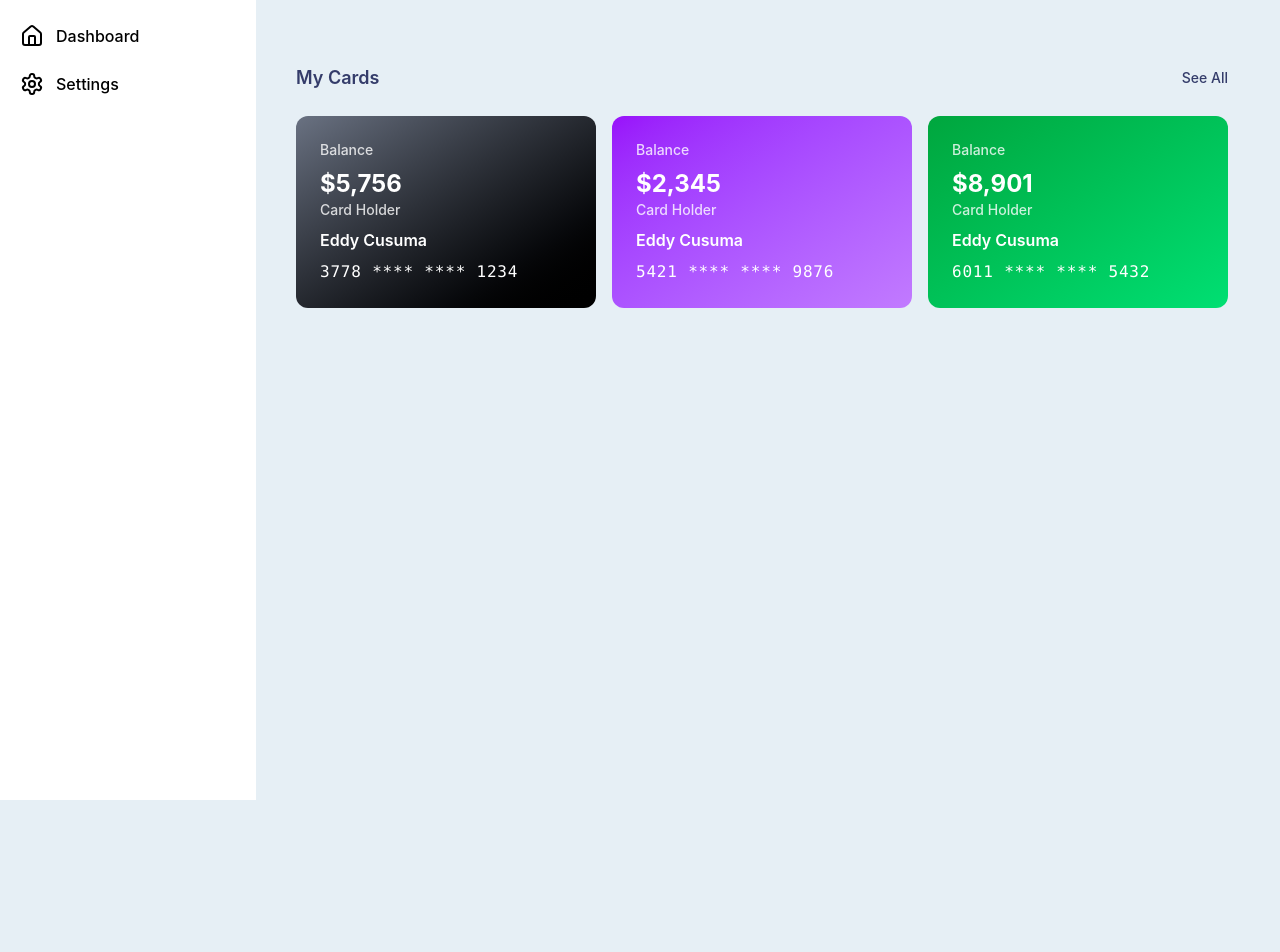
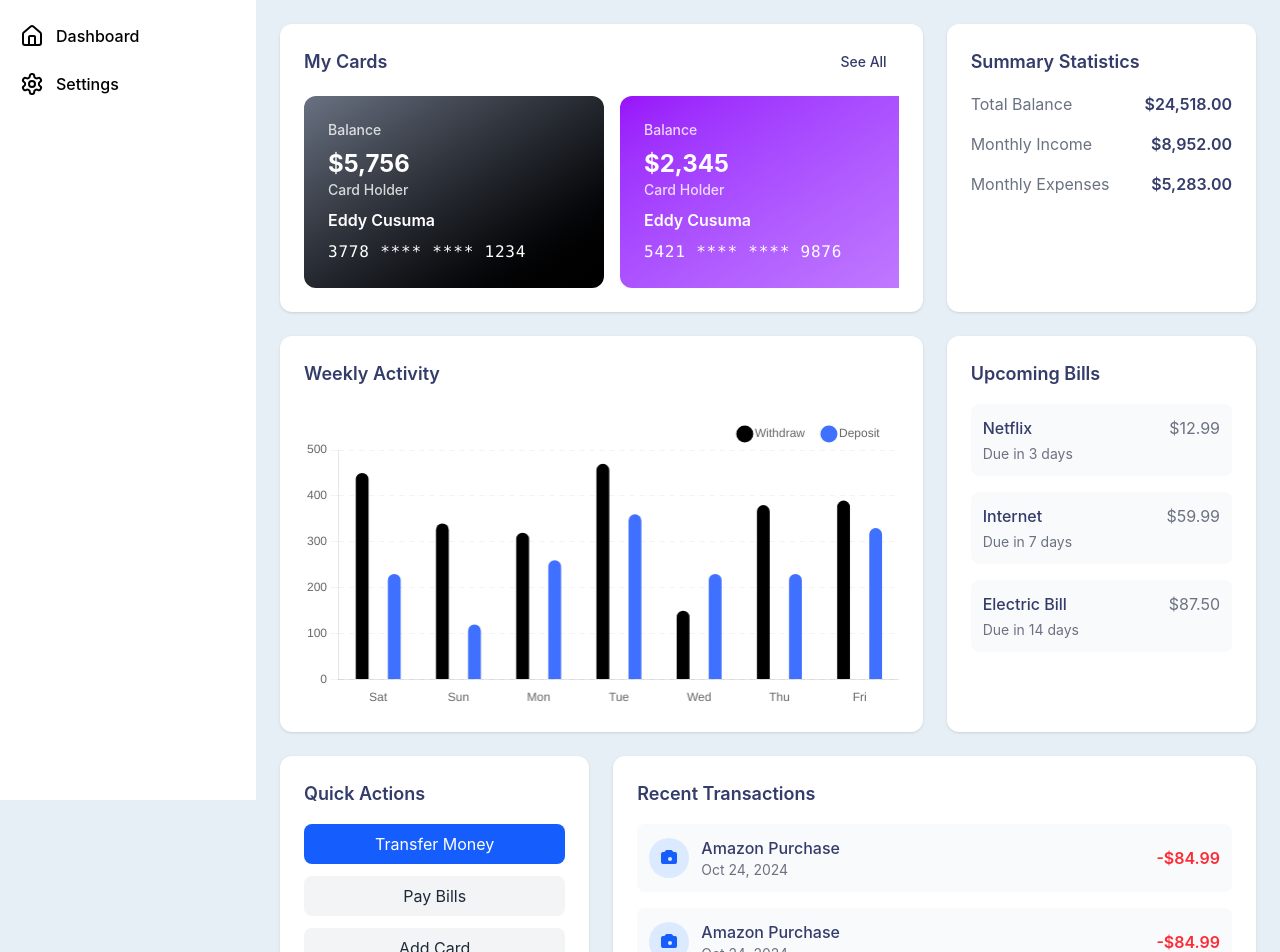
Before and after one commit to bankotij/fin-dash, a React (Vite) app: page / in a window 1280 px wide. Shown: the top 952 px of the page. Before the commit the page ends 800 px from the top, so only its background shows below. Built offline with nearby package versions, Linux system fonts and the light colour scheme.

Commit message:
Added template card + base layout for sections

```diff
--- a/package.json
+++ b/package.json
@@ -13,6 +13,7 @@
     "@tailwindcss/vite": "^4.0.8",
     "lucide-react": "^0.476.0",
     "react": "^19.0.0",
+    "react-chartjs-2": "^5.3.0",
     "react-dom": "^19.0.0",
     "react-router-dom": "^7.2.0",
     "tailwindcss": "^4.0.8"
--- /dev/null
+++ b/src/Charts/WeeklyExpenseChart.tsx
@@ -0,0 +1,103 @@
+"use client";
+
+import { Bar } from "react-chartjs-2";
+import {
+	Chart as ChartJS,
+	CategoryScale,
+	LinearScale,
+	BarElement,
+	Title,
+	Tooltip,
+	Legend,
+	ChartOptions,
+} from "chart.js";
+
+ChartJS.register(
+	CategoryScale,
+	LinearScale,
+	BarElement,
+	Title,
+	Tooltip,
+	Legend
+);
+
+const options: ChartOptions<"bar"> = {
+	responsive: true,
+	plugins: {
+		legend: {
+			position: "top",
+			align: "end",
+			labels: {
+				usePointStyle: true,
+				pointStyle: "circle",
+				boxWidth: 8,
+				padding: 20,
+			},
+		},
+		tooltip: {
+			backgroundColor: "white",
+			titleColor: "#1E293B",
+			bodyColor: "#1E293B",
+			borderColor: "#E2E8F0",
+			borderWidth: 1,
+			padding: 12,
+			displayColors: false,
+		},
+	},
+	scales: {
+		x: {
+			grid: {
+				display: false,
+			},
+		},
+		y: {
+			grid: {
+				color: "#F3F3F5",
+			},
+			min: 0,
+			max: 500,
+			ticks: {
+				stepSize: 100,
+			},
+			border: {
+				dash: [5, 5],
+			},
+		},
+	},
+	maintainAspectRatio: false,
+};
+
+const data = {
+	labels: ["Sat", "Sun", "Mon", "Tue", "Wed", "Thu", "Fri"],
+	datasets: [
+		{
+			label: "Withdraw",
+			data: [450, 340, 320, 470, 150, 380, 390],
+			backgroundColor: "#000000",
+			borderRadius: 10,
+			order: 1,
+			barPercentage: 0.4,
+		},
+		{
+			label: "Deposit",
+			data: [230, 120, 260, 360, 230, 230, 330],
+			backgroundColor: "#4070FF",
+			borderRadius: 10,
+			order: 2,
+			barPercentage: 0.4,
+		},
+	],
+};
+
+export function WeeklyActivityChart() {
+	return (
+		<div>
+			<div className="flex items-center justify-between pb-5">
+				<h2 className="text-lg font-semibold">Weekly Activity</h2>
+			</div>
+			<div style={{ height: "300px" }}>
+				<Bar options={options} data={data} />
+			</div>
+		</div>
+	);
+}
--- a/src/components/Card/CardCarousel.tsx
+++ b/src/components/Card/CardCarousel.tsx
@@ -6,7 +6,6 @@ interface CreditCardProps {
 	gradientFrom: string;
 	gradientTo: string;
 }
-
 
 const CreditCard = ({
 	balance,
@@ -62,7 +61,7 @@ export const CardCarousel = () => {
 
 	return (
 		<div className="rounded-xl">
-			<div className="flex items-center justify-between p-6 pl-0 pr-0 ">
+			<div className="flex items-center justify-between pb-5">
 				<h2 className="text-lg font-semibold">My Cards</h2>
 				<button className="text-sm font-medium text-primary-600 hover:bg-gray-50 px-3 py-1 rounded-md transition-colors">
 					See All
--- /dev/null
+++ b/src/components/Containers/BaseLayoutCard.tsx
@@ -0,0 +1,16 @@
+import  { ReactNode } from "react";
+
+interface BaseLayoutCardProps {
+	children: ReactNode;
+	className?: string;
+}
+
+export function BaseLayoutCard({
+	children,
+	className = "",
+}: BaseLayoutCardProps) {
+	const baseStyles = "rounded-xl bg-white p-6 h-full shadow-sm";
+	const combinedClasses = `${baseStyles} ${className}`.trim();
+
+	return <div className={combinedClasses}>{children}</div>;
+}
--- /dev/null
+++ b/src/components/Containers/Layout.tsx
@@ -0,0 +1,55 @@
+import { BaseLayoutCard } from "./BaseLayoutCard";
+
+export type LayoutProps =  {
+	FirstRowElements: React.ReactElement[],
+	SecondRowElements: React.ReactElement[],
+	ThirdRowElements: React.ReactElement[]
+}
+
+export const Layout = ({
+	FirstRowElements,
+	SecondRowElements,
+	ThirdRowElements,
+}: LayoutProps) => {
+	return (
+		<div className="p-6 sm:ml-64">
+			<div className="grid grid-cols-1 gap-6">
+				{/* Row 1: First card 2/3, Second card 1/3 */}
+				<div className="grid grid-cols-1 lg:grid-cols-3 gap-6">
+					{FirstRowElements.map((element, index) => (
+						<div
+							key={`first-row-${index}`}
+							className={`${index === 0 ? 'lg:col-span-2' : 'lg:col-span-1'}`}
+						>
+							{<BaseLayoutCard children={element} />}
+						</div>
+					))}
+				</div>
+
+				{/* Row 2: First card 2/3, Second card 1/3 */}
+				<div className="grid grid-cols-1 lg:grid-cols-3 gap-6">
+					{SecondRowElements.map((element, index) => (
+						<div
+							key={`second-row-${index}`}
+							className={`${index === 0 ? 'lg:col-span-2' : 'lg:col-span-1'}`}
+						>
+							{<BaseLayoutCard children={element} />}
+						</div>
+					))}
+				</div>
+
+				{/* Row 3: First card 1/3, Second card 2/3 */}
+				<div className="grid grid-cols-1 lg:grid-cols-3 gap-6">
+					{ThirdRowElements.map((element, index) => (
+						<div
+							key={`third-row-${index}`}
+							className={`${index === 0 ? 'lg:col-span-1' : 'lg:col-span-2'}`}
+						>
+							{<BaseLayoutCard children={element} />}
+						</div>
+					))}
+				</div>
+			</div>
+		</div>
+	);
+}
--- a/src/components/Dashboard.tsx
+++ b/src/components/Dashboard.tsx
@@ -1,13 +1,28 @@
+import { WeeklyActivityChart } from "../Charts/WeeklyExpenseChart";
 import { CardCarousel } from "./Card/CardCarousel";
+import { Layout, LayoutProps } from "./Containers/Layout";
 import { Sidebar } from "./Sidebar";
+import { TempActions } from "./temp/TempActions";
+import { TempBills } from "./temp/TempBills";
+import { TempStatistics } from "./temp/TempStatistics";
+import { TempTransactions } from "./temp/TempTransactions";
+
+// TODO: Replace temp elements with actual ones
+const BaseLayoutElements: LayoutProps = {
+	FirstRowElements: [<CardCarousel />, <TempStatistics />],
+	SecondRowElements: [<WeeklyActivityChart />, <TempBills />],
+	ThirdRowElements: [<TempActions />, <TempTransactions />],
+};
 
 export function Dashboard() {
 	return (
 		<>
 			<Sidebar />
-			<div className="p-10 sm:ml-64">
-				<CardCarousel />
-			</div>
+			<Layout
+				FirstRowElements={BaseLayoutElements.FirstRowElements}
+				SecondRowElements={BaseLayoutElements.SecondRowElements}
+				ThirdRowElements={BaseLayoutElements.ThirdRowElements}
+			/>
 		</>
 	);
 }
--- /dev/null
+++ b/src/components/temp/TempActions.tsx
@@ -0,0 +1,18 @@
+export function TempActions() {
+	return (
+		<>
+			<h2 className="text-lg font-semibold mb-4">Quick Actions</h2>
+			<div className="space-y-3">
+				<button className="w-full py-2 bg-blue-600 text-white rounded-lg hover:bg-blue-700">
+					Transfer Money
+				</button>
+				<button className="w-full py-2 bg-gray-100 text-gray-800 rounded-lg hover:bg-gray-200">
+					Pay Bills
+				</button>
+				<button className="w-full py-2 bg-gray-100 text-gray-800 rounded-lg hover:bg-gray-200">
+					Add Card
+				</button>
+			</div>
+		</>
+	);
+}
--- /dev/null
+++ b/src/components/temp/TempBills.tsx
@@ -0,0 +1,30 @@
+export function TempBills() {
+	return (
+		<>
+			<h2 className="text-lg font-semibold mb-4">Upcoming Bills</h2>
+			<div className="space-y-4">
+				<div className="p-3 bg-gray-50 rounded-lg">
+					<div className="flex justify-between mb-1">
+						<span className="font-medium">Netflix</span>
+						<span className="text-gray-500">$12.99</span>
+					</div>
+					<p className="text-sm text-gray-500">Due in 3 days</p>
+				</div>
+				<div className="p-3 bg-gray-50 rounded-lg">
+					<div className="flex justify-between mb-1">
+						<span className="font-medium">Internet</span>
+						<span className="text-gray-500">$59.99</span>
+					</div>
+					<p className="text-sm text-gray-500">Due in 7 days</p>
+				</div>
+				<div className="p-3 bg-gray-50 rounded-lg">
+					<div className="flex justify-between mb-1">
+						<span className="font-medium">Electric Bill</span>
+						<span className="text-gray-500">$87.50</span>
+					</div>
+					<p className="text-sm text-gray-500">Due in 14 days</p>
+				</div>
+			</div>
+		</>
+	);
+}
--- /dev/null
+++ b/src/components/temp/TempStatistics.tsx
@@ -0,0 +1,21 @@
+export function TempStatistics() {
+	return (
+		<>
+			<h2 className="text-lg font-semibold mb-4">Summary Statistics</h2>
+			<div className="space-y-4">
+				<div className="flex justify-between">
+					<span className="text-gray-500">Total Balance</span>
+					<span className="font-semibold">$24,518.00</span>
+				</div>
+				<div className="flex justify-between">
+					<span className="text-gray-500">Monthly Income</span>
+					<span className="font-semibold">$8,952.00</span>
+				</div>
+				<div className="flex justify-between">
+					<span className="text-gray-500">Monthly Expenses</span>
+					<span className="font-semibold">$5,283.00</span>
+				</div>
+			</div>
+		</>
+	);
+}
--- /dev/null
+++ b/src/components/temp/TempTransactions.tsx
@@ -0,0 +1,41 @@
+export function TempTransactions() {
+	return (
+		<>
+			<h2 className="text-lg font-semibold mb-4">Recent Transactions</h2>
+			<div className="space-y-4">
+				{[1, 2, 3, 4].map((item) => (
+					<div
+						key={item}
+						className="flex items-center justify-between p-3 bg-gray-50 rounded-lg"
+					>
+						<div className="flex items-center space-x-3">
+							<div className="w-10 h-10 rounded-full bg-blue-100 flex items-center justify-center">
+								<svg
+									xmlns="http://www.w3.org/2000/svg"
+									className="h-5 w-5 text-blue-600"
+									viewBox="0 0 20 20"
+									fill="currentColor"
+								>
+									<path
+										fillRule="evenodd"
+										d="M4 4a2 2 0 00-2 2v8a2 2 0 002 2h12a2 2 0 002-2V6a2 2 0 00-2-2h-1.5l-1.7-1.7A1 1 0 0012.3 2H7.7a1 1 0 00-.7.3L5.3 4H4zm7 5a2 2 0 100 4 2 2 0 000-4z"
+										clipRule="evenodd"
+									/>
+								</svg>
+							</div>
+							<div>
+								<p className="font-medium">Amazon Purchase</p>
+								<p className="text-sm text-gray-500">
+									Oct 24, 2024
+								</p>
+							</div>
+						</div>
+						<span className="font-semibold text-red-500">
+							-$84.99
+						</span>
+					</div>
+				))}
+			</div>
+		</>
+	);
+}
```
Also changed, not shown: 1 other file (tests, documents, lock files or other folders).
